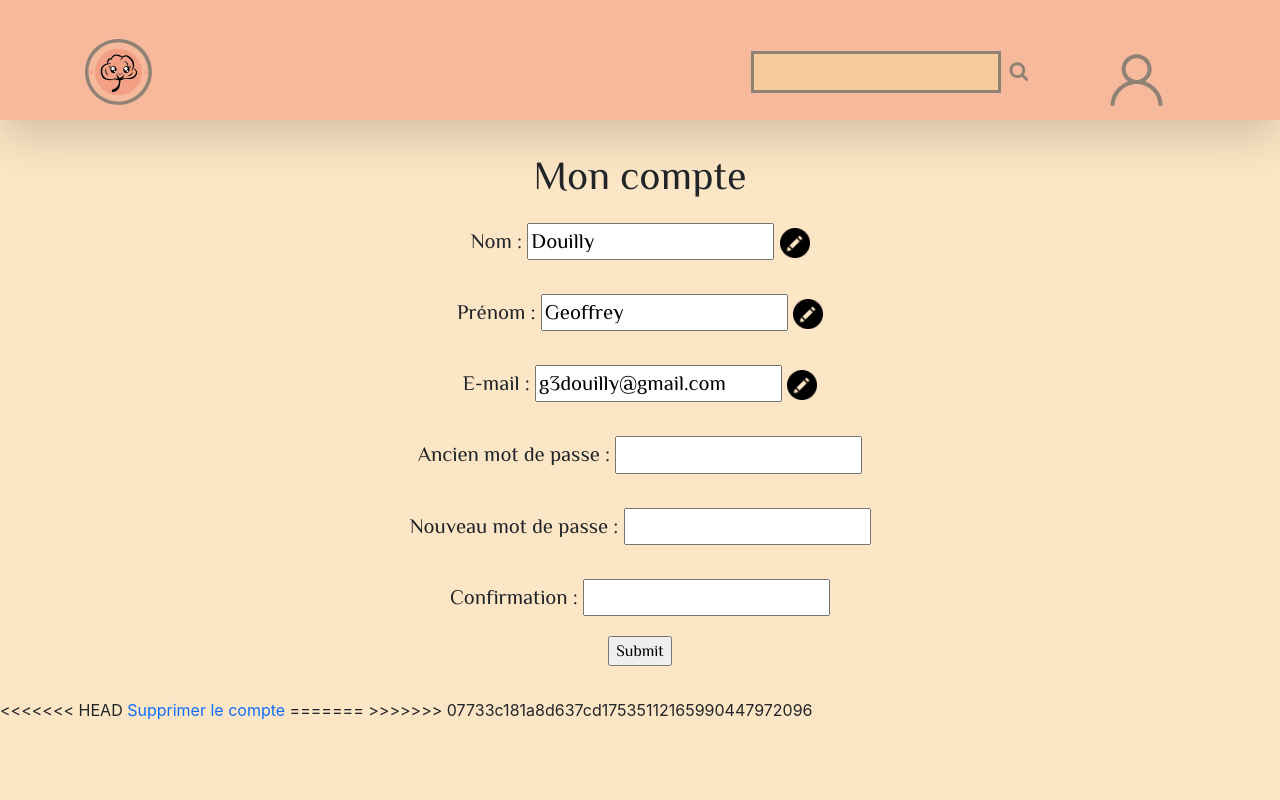
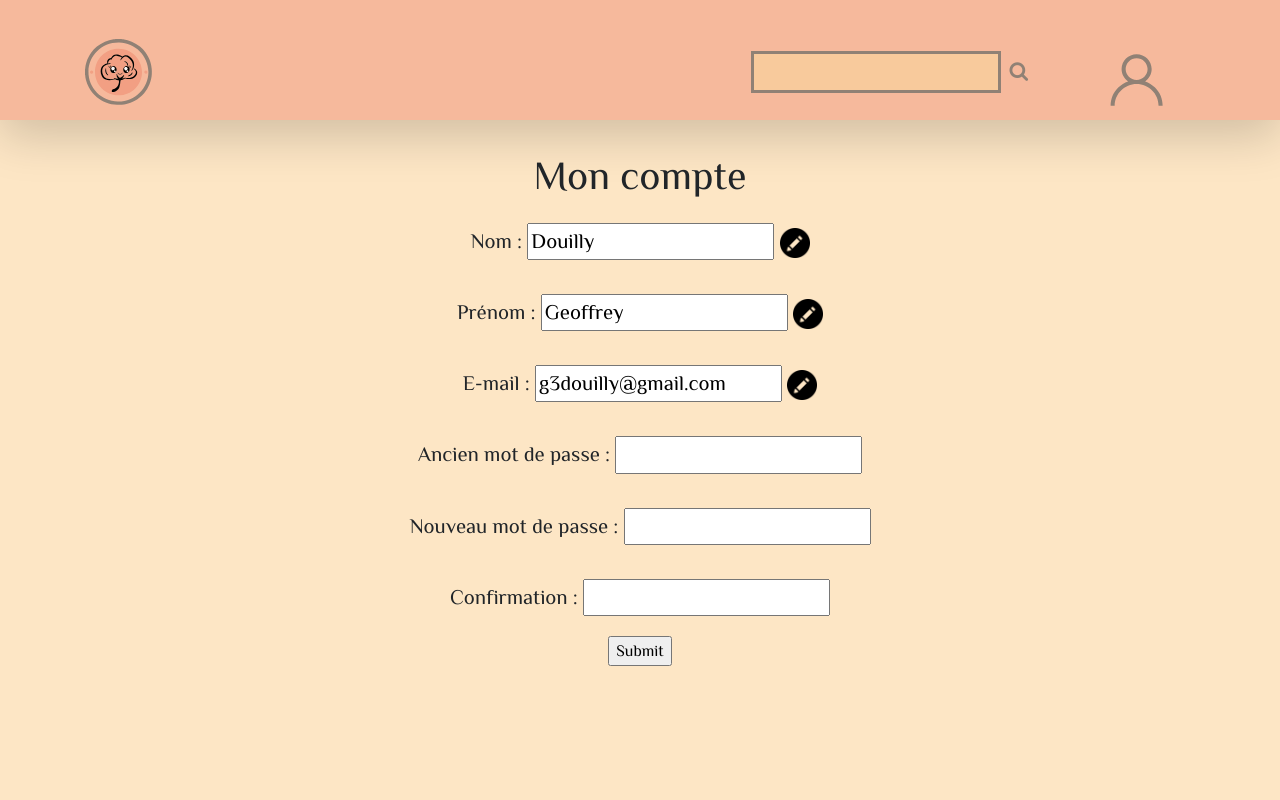
Before and after one commit to Digiskyy/OuateToutDoux, a PHP site: page /accountInfo in a window 1280 px wide. Run offline with PHP 8.4, Linux system fonts and the light colour scheme; the visitor is signed in with stand-in values (Sample User, id 1); data comes from the database, SQL or seed files in the repository; both versions use the stored data as it was after the commit; some libraries are stand-ins or nearby versions.

Commit message:
fix merge

```diff
--- /dev/null
+++ b/controller/create_task.php
@@ -0,0 +1 @@
+<?php
--- a/view/accountInfo.php
+++ b/view/accountInfo.php
@@ -111,13 +111,8 @@
 
 
         </form>
-<<<<<<< HEAD
-        <a href="/deleteAccount">Supprimer le compte</a>
-
-=======
 
 
->>>>>>> 07733c181a8d637cd17535112165990447972096
          <script language="JavaScript">
             var modifyNam = false;
             var modifyFirstNam = false;
@@ -163,10 +158,6 @@
                 }
             }
 
-<<<<<<< HEAD
-
-=======
->>>>>>> 07733c181a8d637cd17535112165990447972096
         </script>
 
 
```
Also changed, not shown: assets/db/ouate_db.db.
